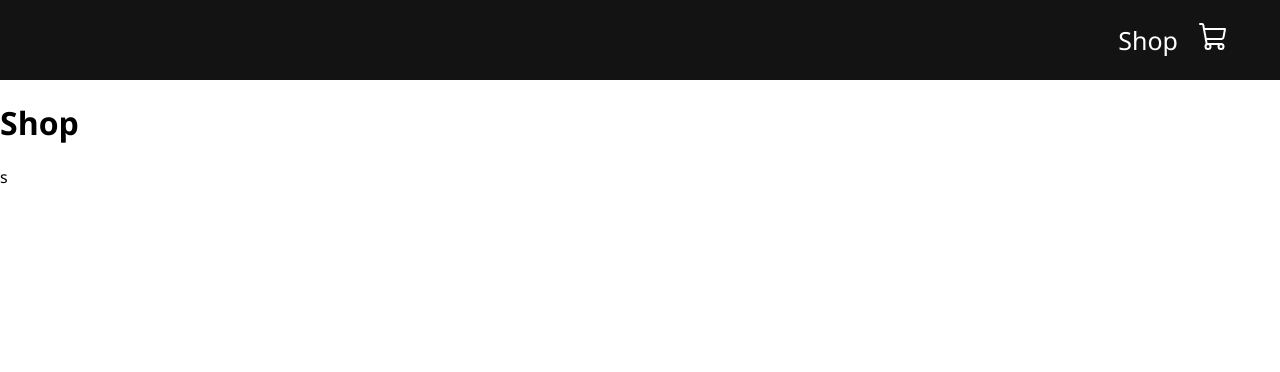
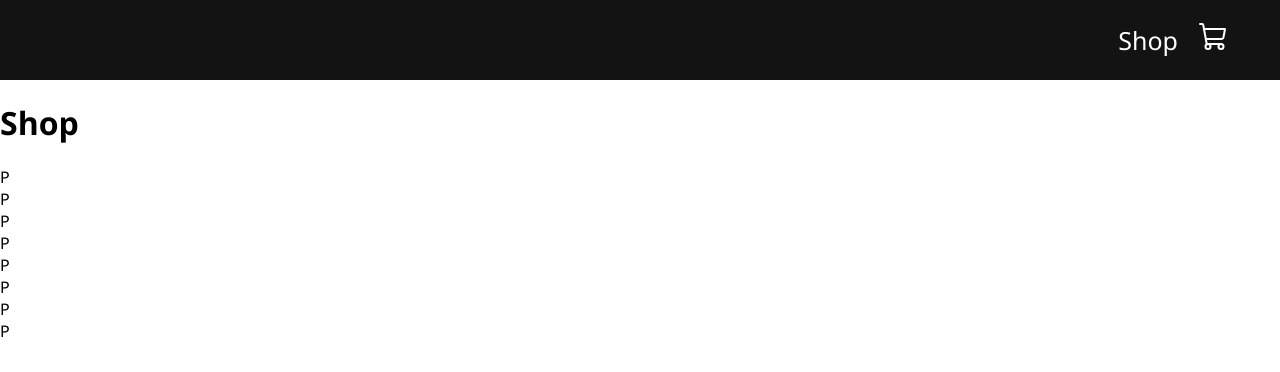
Before and after one commit to Arafat10/cart-app, a React (Create React App) app: page / in a window 1280 px wide. Shown: the top 372 px of the page. Built offline with nearby package versions, Linux system fonts and the light colour scheme.

Commit message:
product arrangements

```diff
--- /dev/null
+++ b/src/pages/shop/product.jsx
@@ -0,0 +1,9 @@
+import React from 'react';
+import '../../products'
+
+export const Product = (props) => {
+    const {id, productName, price, productImage} = props.data;
+  return (
+    <div>P</div>
+  )
+}
--- a/src/pages/shop/shop.jsx
+++ b/src/pages/shop/shop.jsx
@@ -1,4 +1,6 @@
 import React from 'react'
+import {PRODUCTS} from '../../products';
+import {Product} from './product';
 
 export const Shop = () => {
   return (
@@ -7,7 +9,11 @@
             <h1>Shop</h1>
         </div>
         <div className='products'>
-            s
+            {""}
+            {PRODUCTS.map((product) => (
+                <Product data={product} />
+            )
+            )}
         </div>
     </div>
   )
```
Also changed, not shown: src/products.js (+8 -8 lines).
